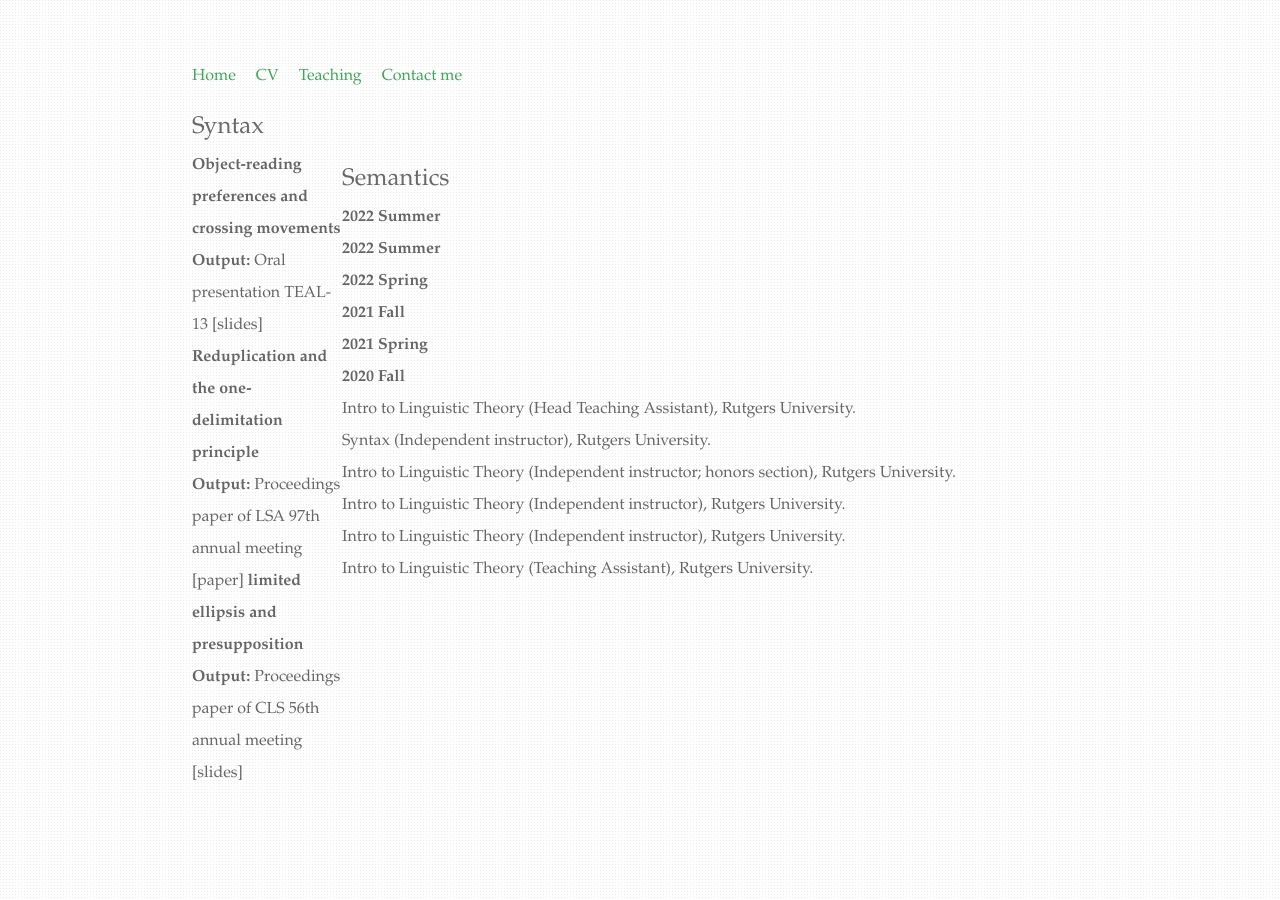
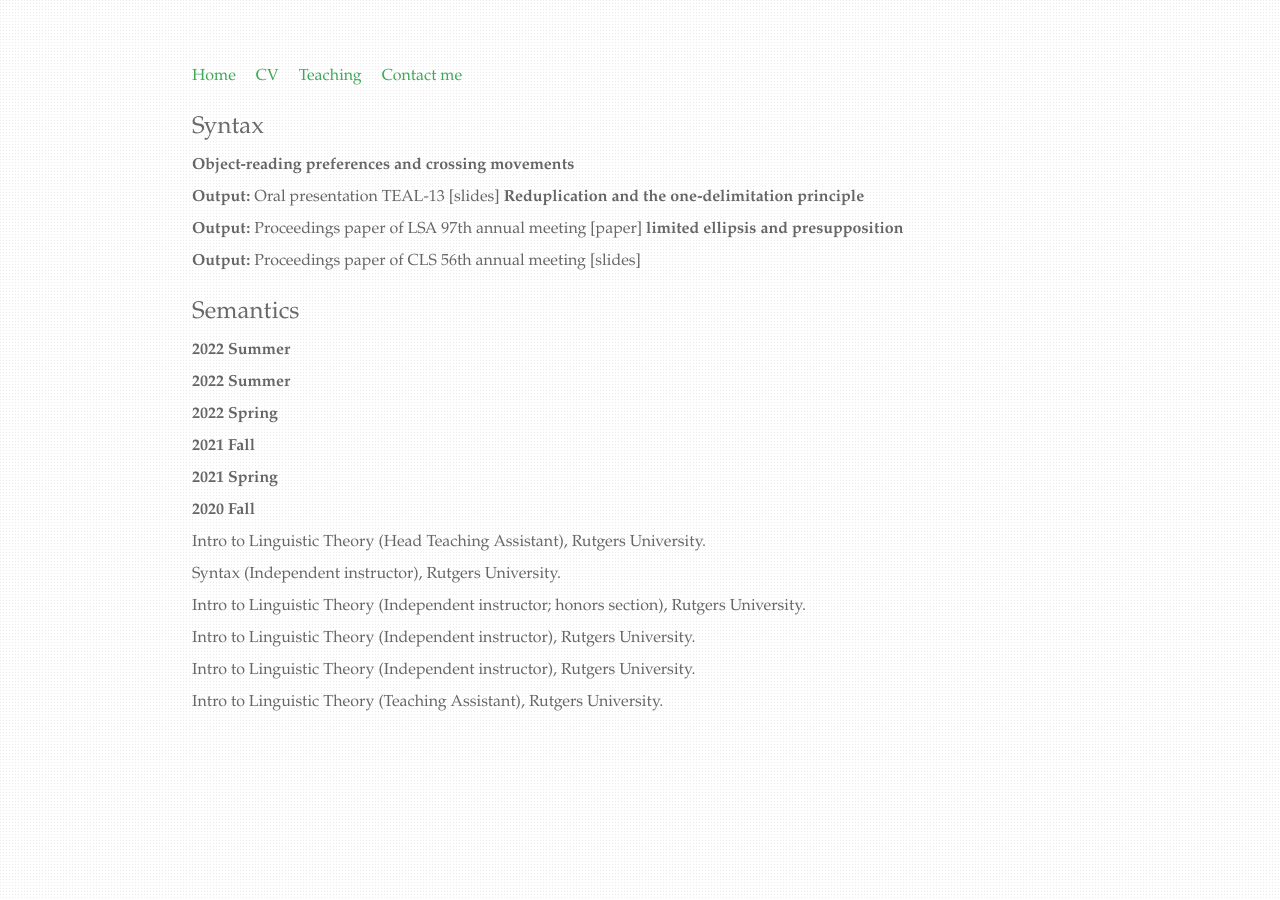
Before and after one commit to chaoyichen71/chaoyichen71.github.io, a Jekyll site: the page built from Research by topics/index.html, in a window 1280 px wide. Built offline with Jekyll 4.4.1, drawn with Linux system fonts in a browser that asks for light colours.

Commit message:
Update index.html

```diff
--- a/Research by topics/index.html
+++ b/Research by topics/index.html
@@ -8,7 +8,7 @@ title: Research by topics
 
 <head></head> <h2>Syntax</h2>
     <body>
-      <div class="blue">
+      <div class="blurb">
 
 <b>Object-reading preferences and crossing movements</b><br>
 
@@ -30,7 +30,7 @@ title: Research by topics
 
 	 <head></head> <h2>Semantics</h2>
     <body>
-      <div>
+      <div class="blurb">
 	<b>2022 Summer</b><br>
 	<b>2022 Summer</b><br>
 	<b>2022 Spring</b><br>
```
